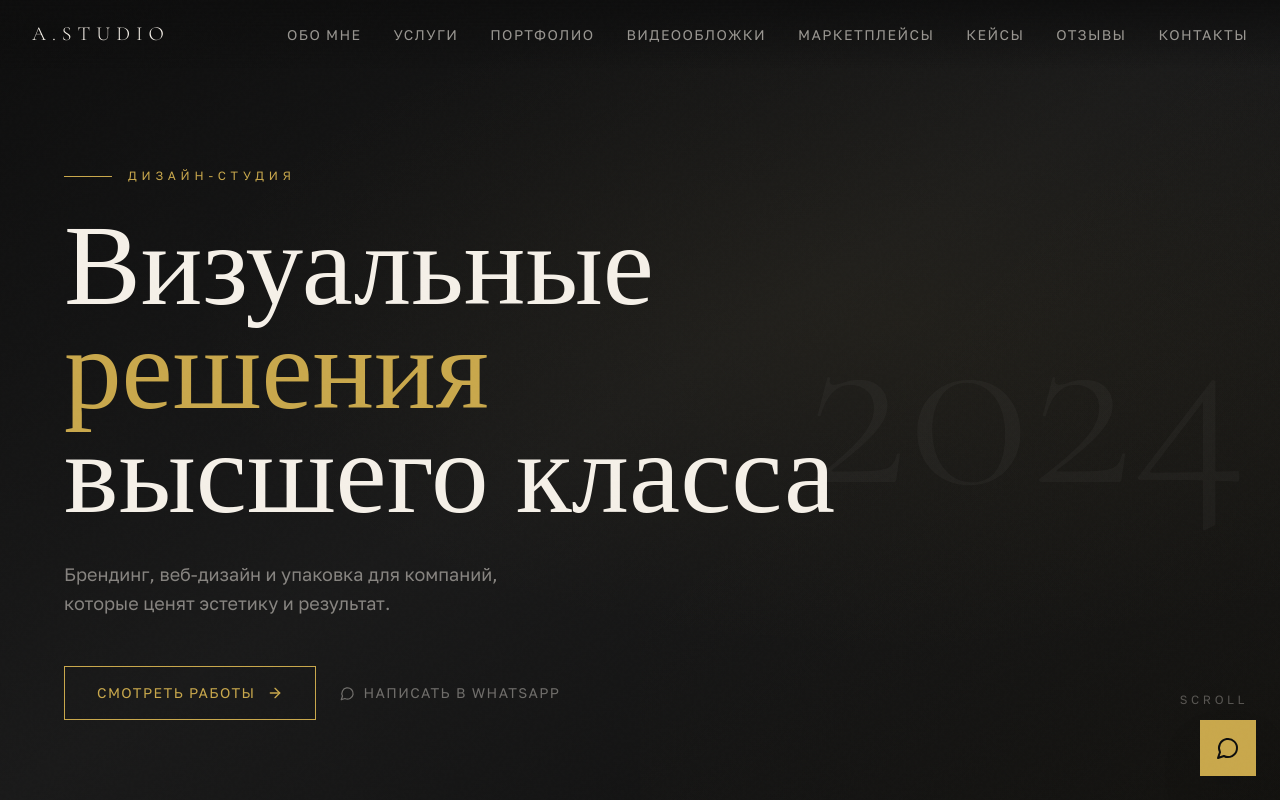
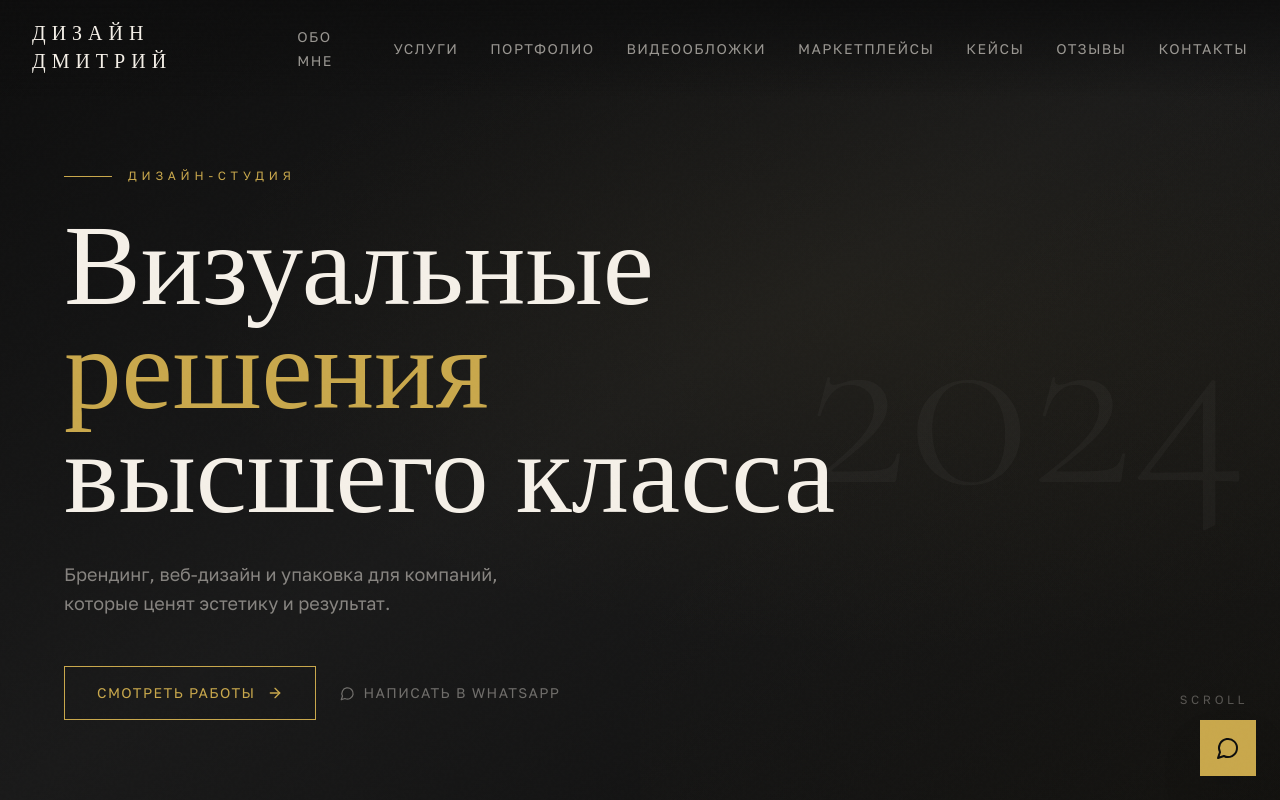
Before and after one commit to pr-poehali-dev/landing-designer-marketplace, a React (Vite) app: page / in a window 1280 px wide. Shown: the top 800 px of the page. Built offline with nearby package versions, Linux system fonts and the light colour scheme.

Commit message:
Да на Дизайн Дмитрий

```diff
--- a/src/pages/Index.tsx
+++ b/src/pages/Index.tsx
@@ -220,7 +220,7 @@ export default function Index() {
       <nav className="fixed top-0 left-0 right-0 z-50 px-8 py-5 flex items-center justify-between"
         style={{ background: "linear-gradient(to bottom, rgba(14,14,14,0.95), transparent)" }}>
         <a href="#" className="font-display text-xl font-light tracking-[0.3em] text-ivory uppercase">
-          A.Studio
+          Дизайн Дмитрий
         </a>
 
         <ul className="hidden md:flex items-center gap-8">
@@ -796,7 +796,7 @@ export default function Index() {
       {/* FOOTER */}
       <footer className="py-10 px-8 md:px-16 border-t border-white/5">
         <div className="max-w-6xl mx-auto flex flex-col md:flex-row items-center justify-between gap-4">
-          <span className="font-display text-lg font-light tracking-[0.3em] text-ivory/40 uppercase">A.Studio</span>
+          <span className="font-display text-lg font-light tracking-[0.3em] text-ivory/40 uppercase">Дизайн Дмитрий</span>
           <span className="text-xs text-ivory/20 tracking-widest">© 2024 · Все права защищены</span>
           <div className="flex items-center gap-5">
             {["Instagram", "Behance", "Telegram"].map(s => (
```
